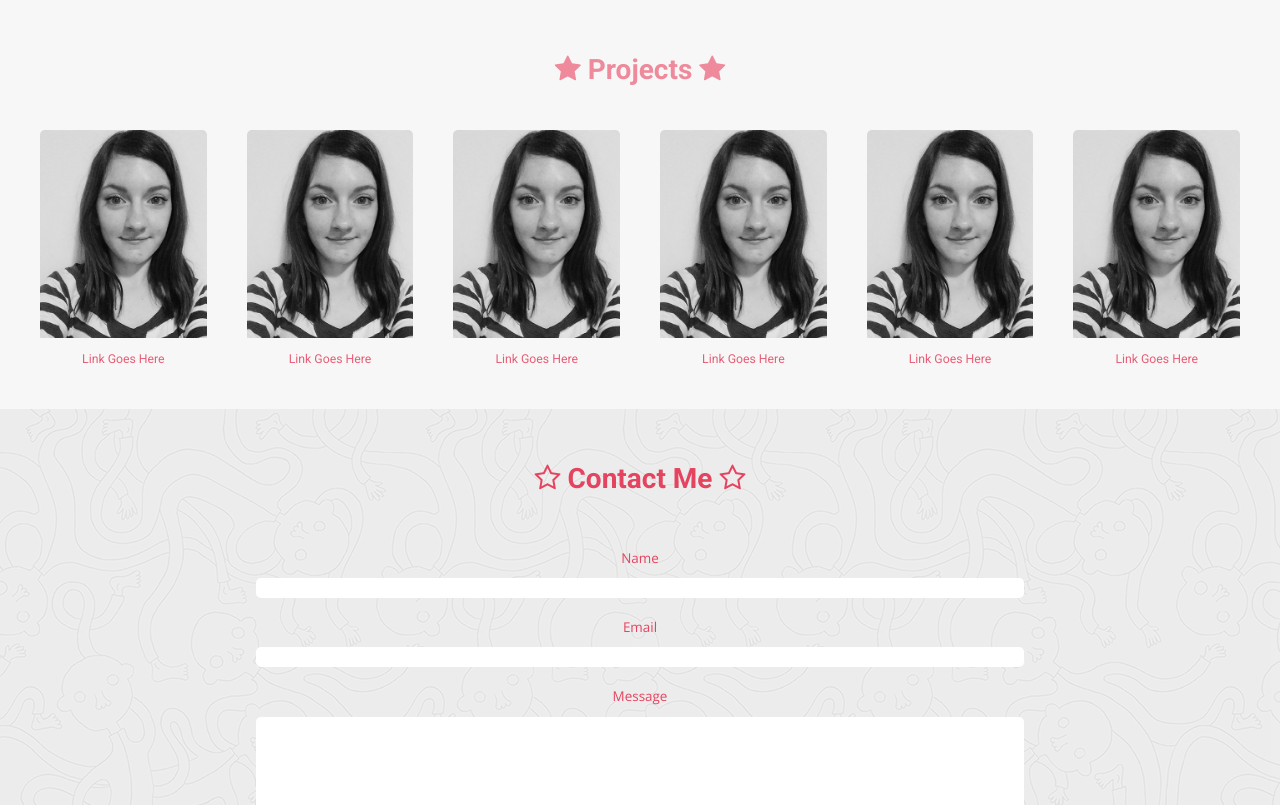
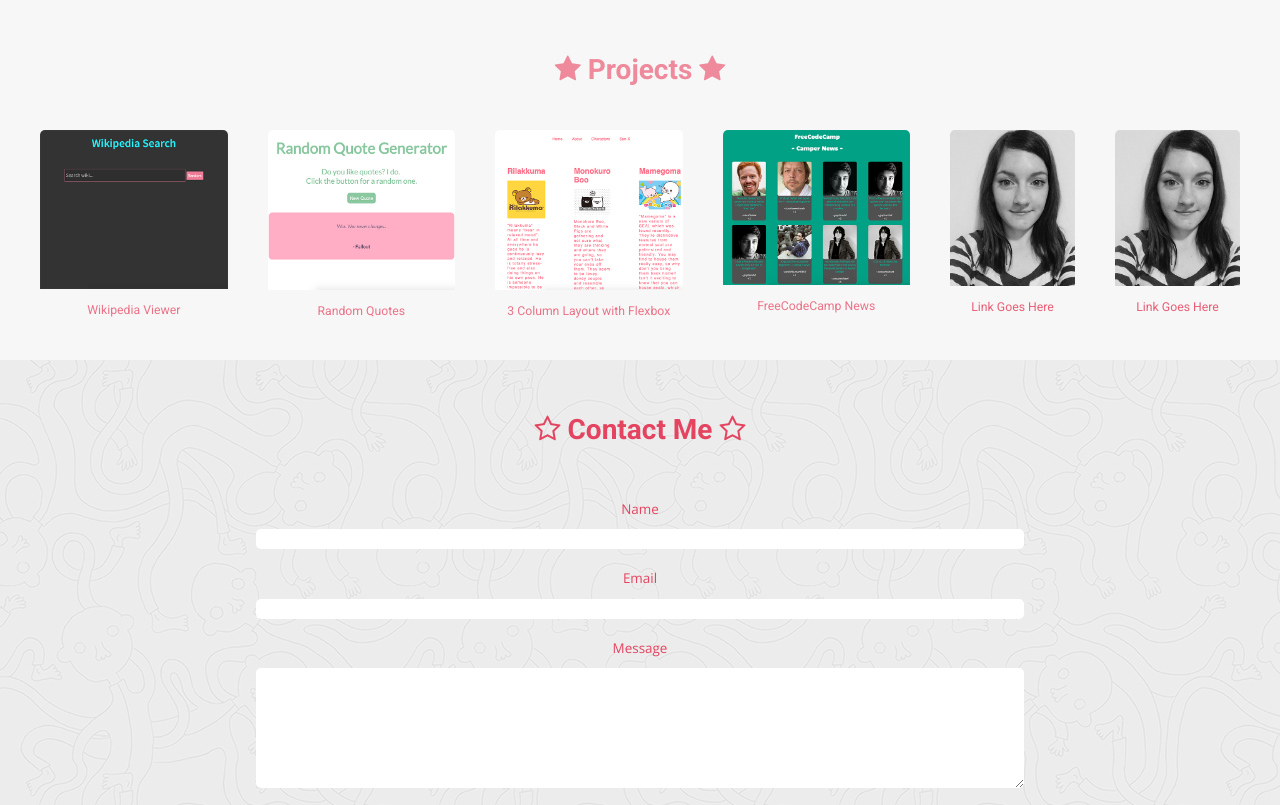
Before and after one commit to jacobwarduk/pixeluh.github.io, a plain HTML site: page index.html in a window 1280 px wide. Shown: the part 1680-2485 px from the top of the page. Drawn offline with nearby package versions, Linux system fonts and the light colour scheme.

Commit message:
add project examples
this adds project examples(imgs/codepen links)

```diff
--- a/index.html
+++ b/index.html
@@ -62,23 +62,23 @@
     <div class="project-boxes-1">
        <!-- Add images of projects, include link to codepen/github / project title -->
       <div class="item">
-        <img alt="project" src="Images/me.jpg"><br/>
-        <a href="">Link Goes Here</a><br/>
+        <img alt="Wikipedia Viewer" src="Images/wikipedia.png"><br/>
+        <a href="http://codepen.io/pixeluh/full/wMdpbM/">Wikipedia Viewer</a><br/>
       </div>
 
       <div class="item">
-        <img alt="project" src="Images/me.jpg"><br/>
-        <a href="">Link Goes Here</a><br/>
+        <img alt="Random Quotes" src="Images/random-quote.png"><br/>
+        <a href="http://codepen.io/pixeluh/full/MKMpQj/">Random Quotes</a><br/>
       </div>
 
       <div class="item">
-        <img alt="project" src="Images/me.jpg"><br/>
-        <a href="">Link Goes Here</a><br/>
+        <img alt="3 Column Layout with Flexbox" src="Images/3-col.png"><br/>
+        <a href="http://codepen.io/pixeluh/full/Rrxdbe/">3 Column Layout with Flexbox</a><br/>
       </div>
 
       <div class="item">
-        <img alt="project" src="Images/me.jpg"><br/>
-        <a href="">Link Goes Here</a><br/>
+        <img alt="FCC News" src="Images/fcc.png"><br/>
+        <a href="http://codepen.io/pixeluh/full/GoqJrY/">FreeCodeCamp News</a><br/>
       </div>
 
       <div class="item">
--- a/index1.css
+++ b/index1.css
@@ -238,7 +238,7 @@ hr {
 
 .item img {
   padding-bottom: 10px;
-  max-width: 55%;
+  max-width: 50%;
   border-radius: 5px;
 }
 .item {
@@ -419,6 +419,7 @@ footer {
   }
 }
 @media screen and (min-width: 434px) {
+
   .resize {
     text-align: center;
     padding-bottom: 20px;
```
Also changed, not shown: Images/3-col.png (added), Images/fcc.png (added), Images/random-quote.png (added), Images/wikipedia.png (added).
